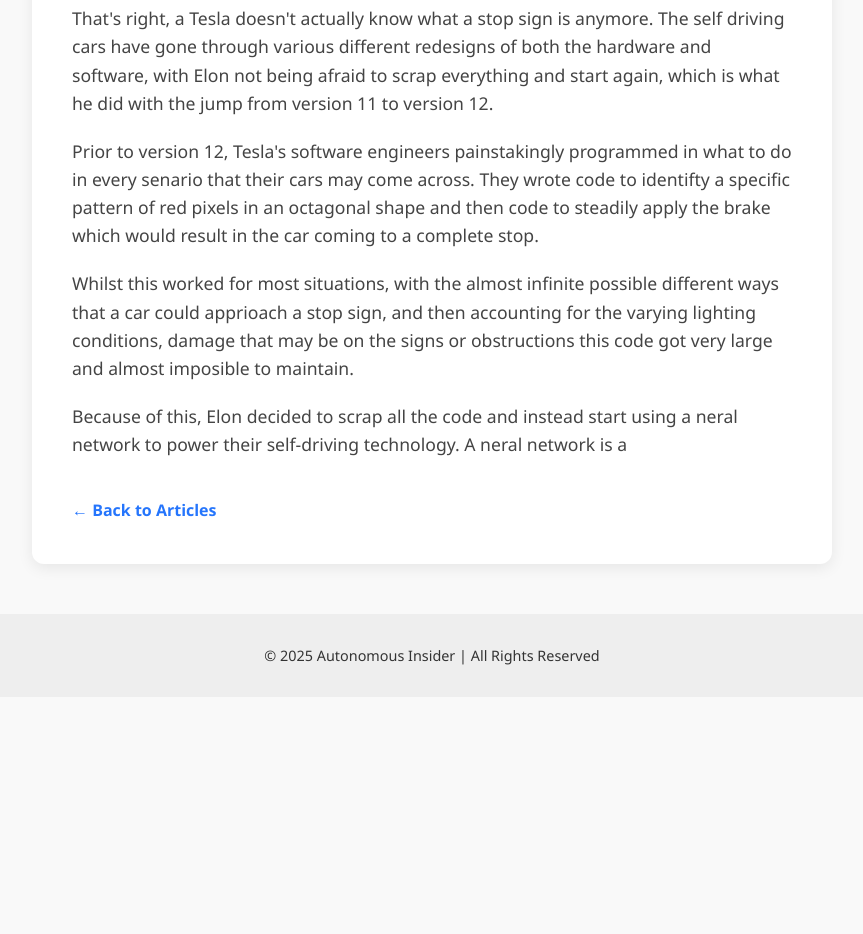
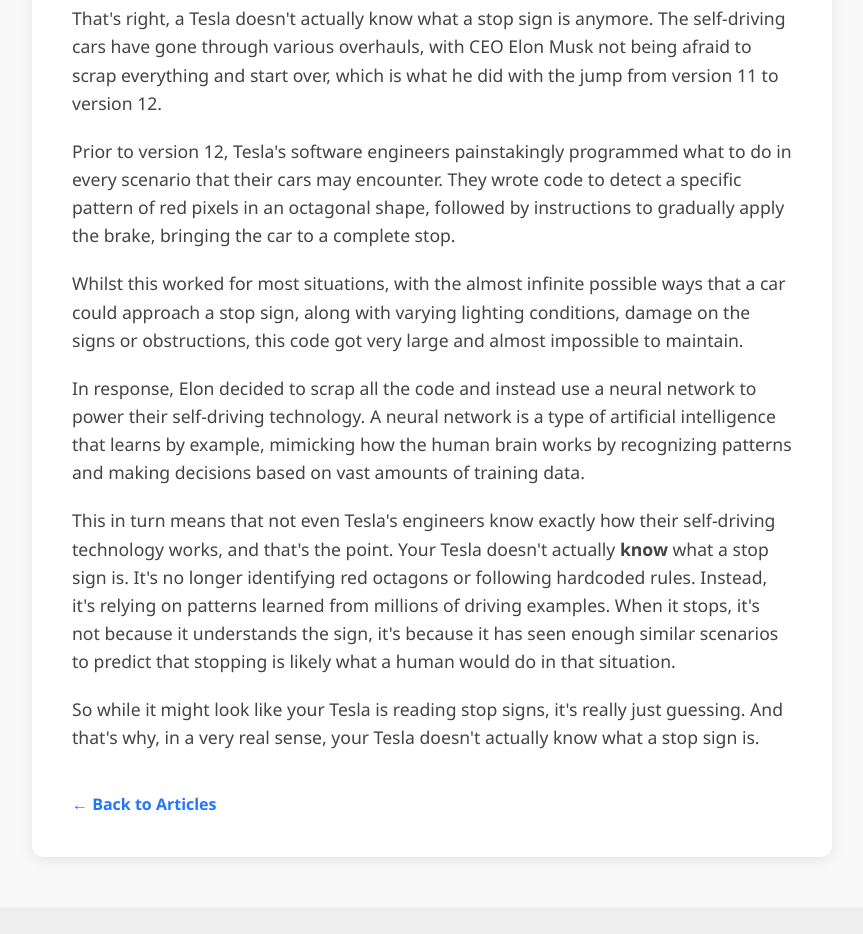
Before and after one commit to Skeletron01/430790x-2ESH20-AT2-Media-Piece, a plain HTML site: page Your Tesla doesn't know what a stop sign is..html in a window 1280 px wide. Shown: the part 1136-2070 px from the top of the page, without its empty margins (208-1071 px from the left). Before the commit the page ends 1833 px from the top, so only its background shows below. Drawn offline with Linux system fonts and the light colour scheme.

Commit message:
finished stop sign article

```diff
--- a/Your Tesla doesn't know what a stop sign is..html
+++ b/Your Tesla doesn't know what a stop sign is..html
@@ -66,14 +66,17 @@
     <h1>Your Tesla doesn't know what a stop sign is.</h1>
     <div class="meta">By Ben Butler · 29 July 2025</div>
 
-    <p>That's right, a Tesla doesn't actually know what a stop sign is anymore. The self driving cars have gone through various different redesigns of both the hardware and software, with Elon not being afraid to scrap everything and start again, which is what he did with the jump from version 11 to version 12.</p>
+    <p>That's right, a Tesla doesn't actually know what a stop sign is anymore. The self-driving cars have gone through various overhauls, with CEO Elon Musk not being afraid to scrap everything and start over, which is what he did with the jump from version 11 to version 12.</p>
 
-    <p>Prior to version 12, Tesla's software engineers painstakingly programmed in what to do in every senario that their cars may come across. They wrote code to identifty a specific pattern of red pixels in an octagonal shape and then code to steadily apply the brake which would result in the car coming to a complete stop.</p>
+    <p>Prior to version 12, Tesla's software engineers painstakingly programmed what to do in every scenario that their cars may encounter. They wrote code to detect a specific pattern of red pixels in an octagonal shape, followed by instructions to gradually apply the brake, bringing the car to a complete stop.</p>
 
-    <p>Whilst this worked for most situations, with the almost infinite possible different ways that a car could apprioach a stop sign, and then accounting for the varying lighting conditions, damage that may be on the signs or obstructions this code got very large and almost imposible to maintain.</p>
+    <p>Whilst this worked for most situations, with the almost infinite possible ways that a car could approach a stop sign, along with varying lighting conditions, damage on the signs or obstructions, this code got very large and almost impossible to maintain.</p>
 
-    <p>Because of this, Elon decided to scrap all the code and instead start using a neral network to power their self-driving technology. A neral network is a </p>
+    <p>In response, Elon decided to scrap all the code and instead use a neural network to power their self-driving technology. A neural network is a type of artificial intelligence that learns by example, mimicking how the human brain works by recognizing patterns and making decisions based on vast amounts of training data.</p>
 
+    <p>This in turn means that not even Tesla's engineers know exactly how their self-driving technology works, and that's the point. Your Tesla doesn't actually <b>know</b> what a stop sign is. It's no longer identifying red octagons or following hardcoded rules. Instead, it's relying on patterns learned from millions of driving examples. When it stops, it's not because it understands the sign, it's because it has seen enough similar scenarios to predict that stopping is likely what a human would do in that situation.</p>
+
+    <p>So while it might look like your Tesla is reading stop signs, it's really just guessing. And that's why, in a very real sense, your Tesla doesn't actually know what a stop sign is.</p>
     <a class="back-link" href="index.html">← Back to Articles</a>
   </main>
 
```
